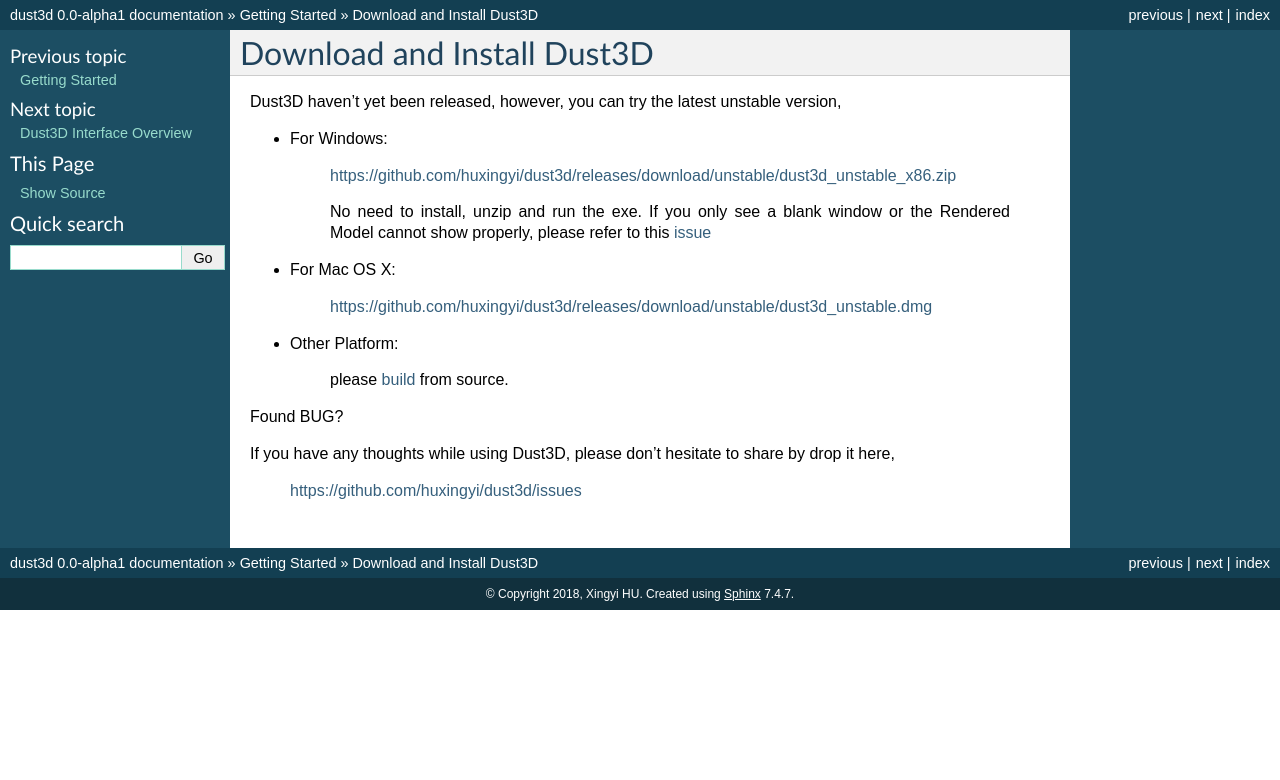
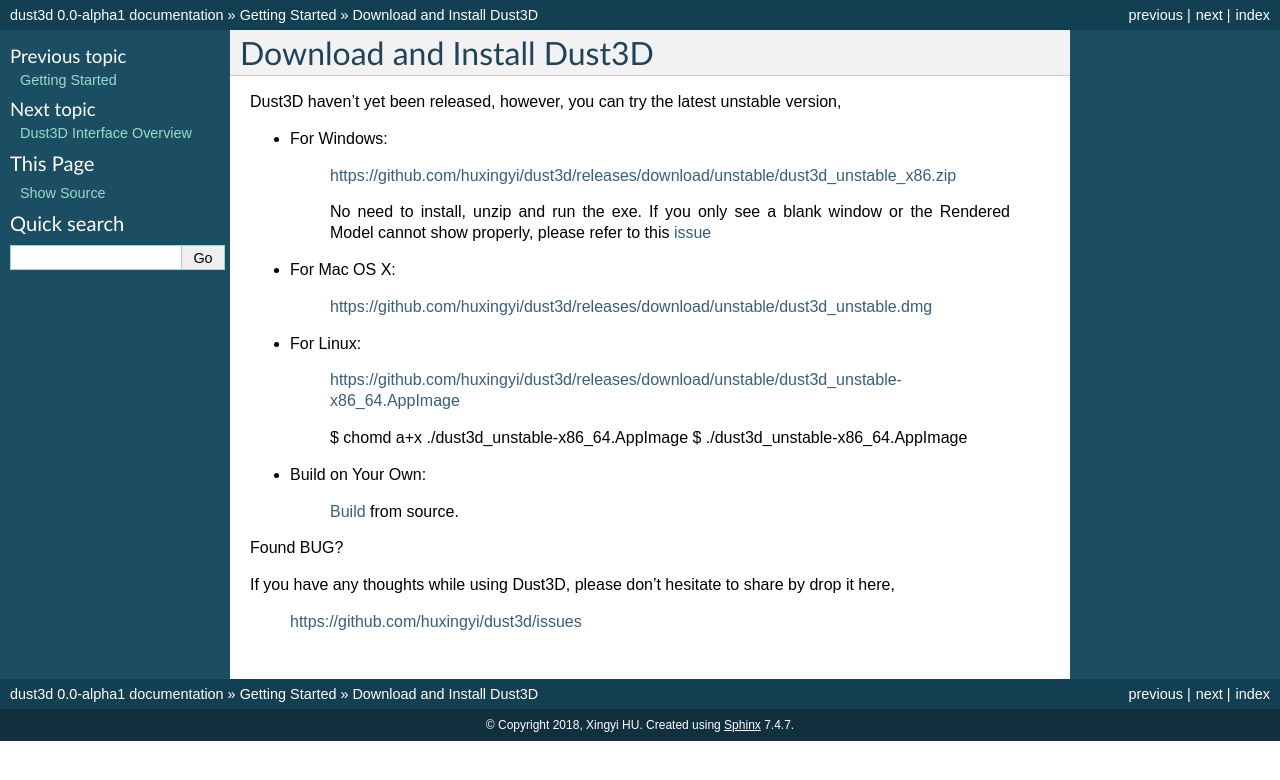
Before and after one commit to huxingyi/dust3d, a Sphinx documentation site: the page built from docs/install.rst, in a window 1280 px wide. Shown: the top 780 px of the page. Built offline with Sphinx 7.4.7, drawn with Linux system fonts in a browser that asks for light colours.

Commit message:
Add release for linux using AppImage
Thanks for the AppImage solution, now the linux binary is provided, however 64bit only at current stage.

Special thanks to @linuxsocist

```diff
--- a/docs/install.rst
+++ b/docs/install.rst
@@ -14,11 +14,18 @@
 
     https://github.com/huxingyi/dust3d/releases/download/unstable/dust3d_unstable.dmg
 
-* Other Platform:
+* For Linux:
 
-    please build_ from source.
+    https://github.com/huxingyi/dust3d/releases/download/unstable/dust3d_unstable-x86_64.AppImage
 
-.. _build: https://dust3d.readthedocs.io/en/latest/builds.html
+    $ chomd a+x ./dust3d_unstable-x86_64.AppImage
+    $ ./dust3d_unstable-x86_64.AppImage
+
+* Build on Your Own:
+
+    Build_ from source.
+
+.. _Build: https://dust3d.readthedocs.io/en/latest/builds.html
 
 Found BUG?
 
```
Also changed, not shown: .travis.yml, 5 other files.
